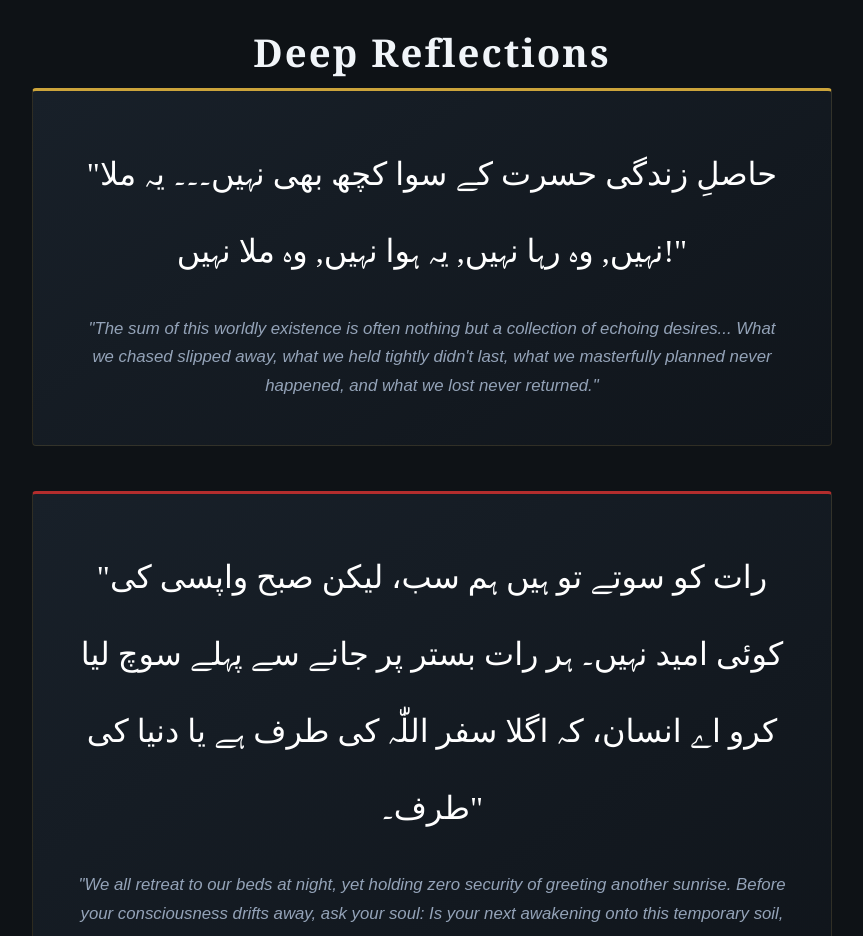
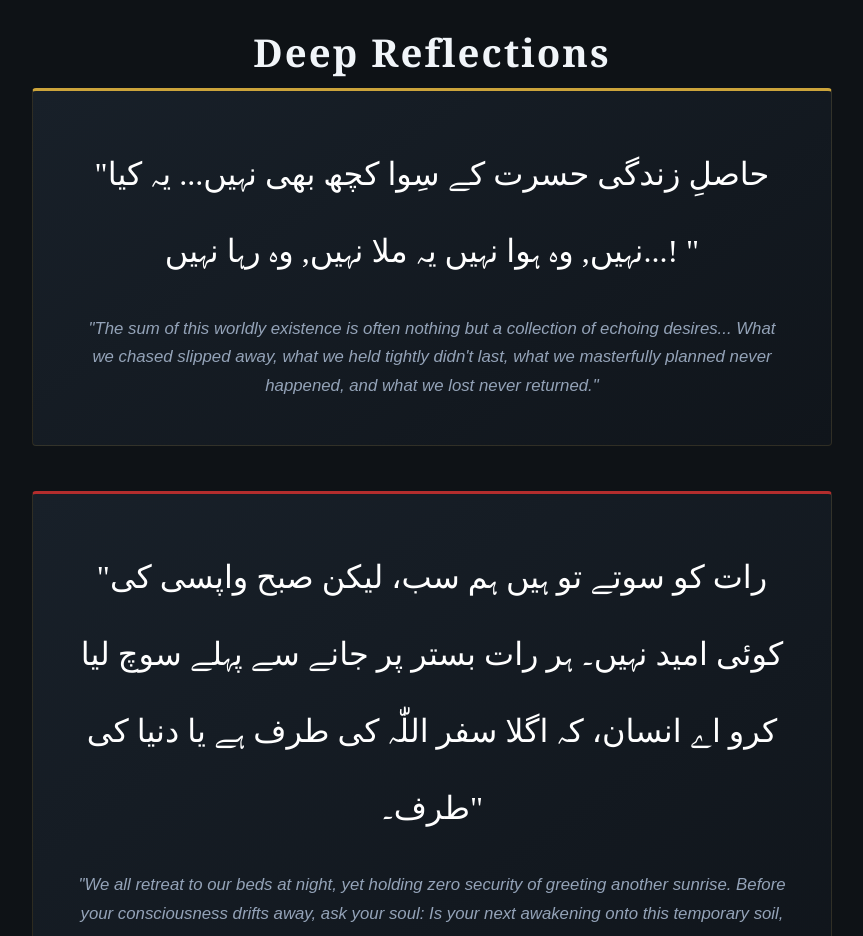
Before and after one commit to Munsifaliboy/My-published-Portfolio-Munsif_Ali_Aree, a plain HTML site: page index.html in a window 1280 px wide. Shown: the part 2900-3836 px from the top of the page, without its empty margins (208-1071 px from the left). Drawn offline with Linux system fonts and the light colour scheme.

Commit message:
update mistakes

```diff
--- a/index.html
+++ b/index.html
@@ -121,7 +121,7 @@
         <h2 class="section-title">Deep Reflections</h2>
         <div class="quote-container">
             <div class="quote-card gold-border">
-                <p class="urdu-text">"حاصلِ زندگی حسرت کے سوا کچھ بھی نہیں۔۔۔ یہ ملا نہیں, وہ رہا نہیں, یہ ہوا نہیں, وہ ملا نہیں!"</p>
+                <p class="urdu-text">"حاصلِ زندگی حسرت کے سِوا کچھ بھی نہیں... یہ کیا نہیں, وہ ہوا نہیں یہ ملا نہیں, وہ رہا نہیں...! "</p>
                 <p class="quote-translation">"The sum of this worldly existence is often nothing but a collection of echoing desires... What we chased slipped away, what we held tightly didn't last, what we masterfully planned never happened, and what we lost never returned."</p>
             </div>
             <div class="quote-card final-reminder">
```
Also changed, not shown: 1 other file.
